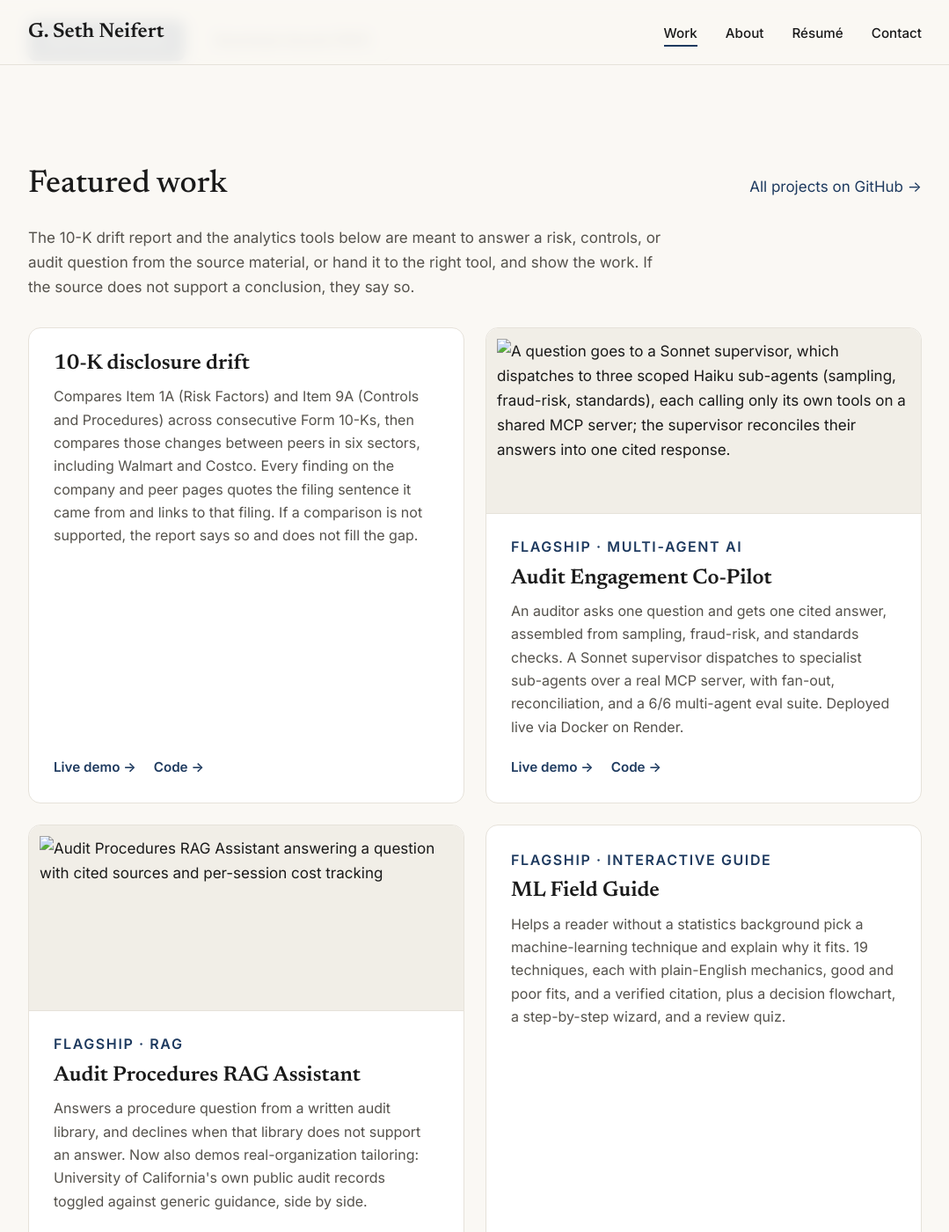
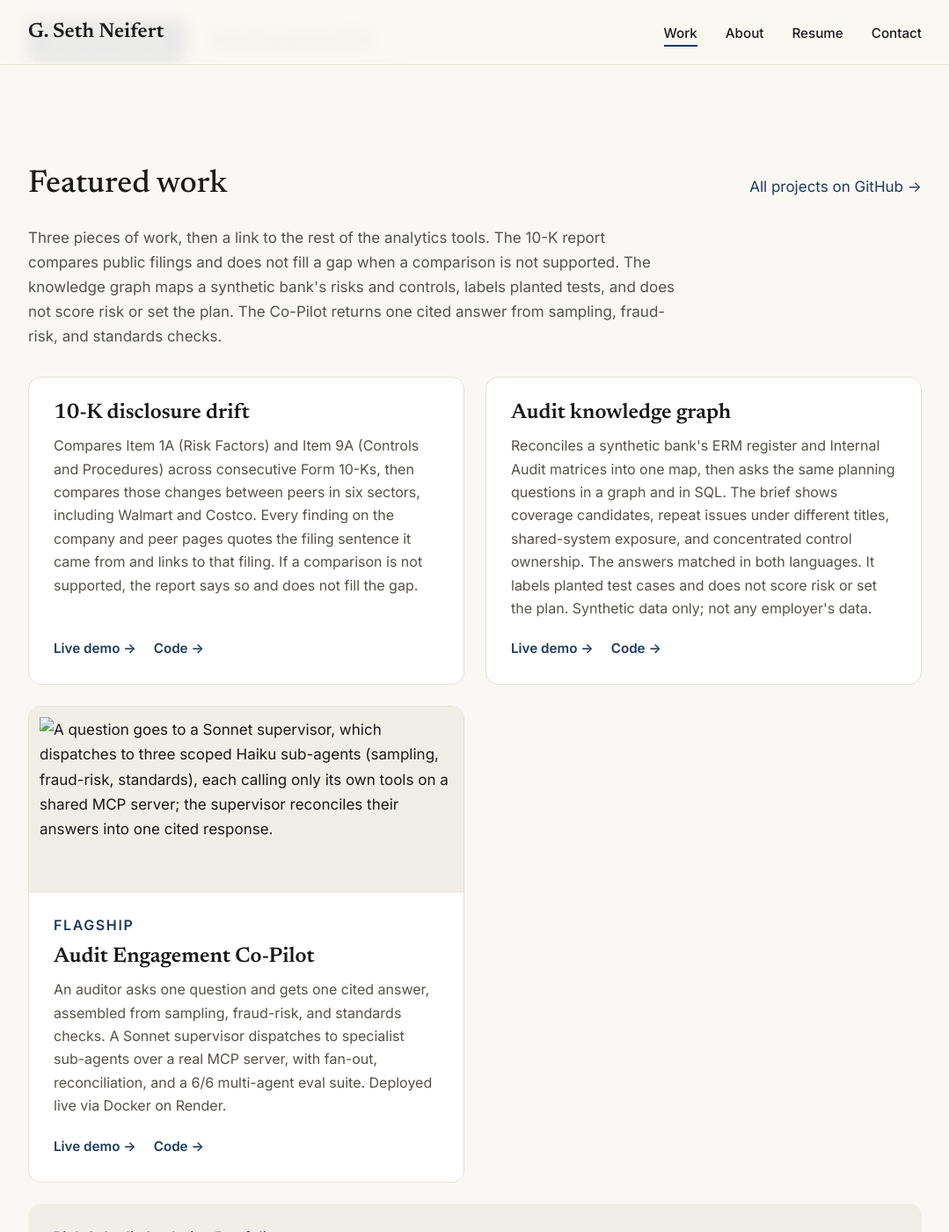
Before and after one commit to neifertg/neifertg.github.io, a Jekyll site: the page built from index.md, in a window 1280 px wide and 1400 px high, scrolled down 555 px. Shown: the whole window at 88% size, without its empty margins (100-1179 px from the left). Built offline with Jekyll 4.4.1, drawn with Linux system fonts in a browser that asks for light colours; some of the changed text lies outside the part shown.

Commit message:
Revise featured work and replace the resume PDF
Use the reviewed eyebrow, description, and four-item featured section, spell Resume without an accent, and compile the one-page resume from the supplied LaTeX.

Co-authored-by: G. Seth Neifert <neifertg@users.noreply.github.com>

```diff
--- a/_config.yml
+++ b/_config.yml
@@ -1,7 +1,7 @@
 title: G. Seth Neifert
 tagline: "Risk, controls, and analytics"
 markdown: kramdown
-description: "Data scientist delivering insights and efficiencies for internal audit, risk, and compliance teams — real, deployed projects."
+description: "Risk, controls, and analytics. More than eight years turning messy data into insights and efficiencies. CIA, MS Business Analytics."
 url: "https://neifertg.github.io"
 plugins:
   - jekyll-seo-tag
--- a/_layouts/default.html
+++ b/_layouts/default.html
@@ -20,7 +20,7 @@
         <ul>
           <li><a href="#featured-work">Work</a></li>
           <li><a href="#about">About</a></li>
-          <li><a href="#background-resume">Résumé</a></li>
+          <li><a href="#background-resume">Resume</a></li>
           <li><a href="#contact">Contact</a></li>
         </ul>
       </nav>
--- a/assets/css/style.scss
+++ b/assets/css/style.scss
@@ -163,7 +163,7 @@ hr { display: none; }
 
 .note { color: var(--muted); font-size: 0.95rem; margin-top: var(--space-3); }
 
-/* Disclosures (the six tools, the full résumé) */
+/* Disclosures (the six tools, the full resume) */
 details.more { margin-top: var(--space-3); }
 details.more summary {
   cursor: pointer;
@@ -185,7 +185,7 @@ details.more .card p { font-size: 0.95rem; }
 .about-text { flex: 2 1 26rem; min-width: 0; color: var(--text-soft); }
 .about-aside { flex: 1 1 16rem; }
 
-/* Résumé */
+/* Resume */
 .resume-cta { display: flex; flex-wrap: wrap; align-items: center; gap: var(--space-2); margin-bottom: var(--space-2); }
 .timeline { margin: var(--space-2) 0 var(--space-4); }
 .timeline-entry { border-left: 2px solid var(--border); padding: 0 0 var(--space-3) var(--space-3); margin-left: 0.25rem; }
--- a/index.md
+++ b/index.md
@@ -1,18 +1,18 @@
 ---
 layout: default
 title: G. Seth Neifert
-description: "Data scientist delivering insights and efficiencies for internal audit, risk, and compliance teams — real, deployed projects."
+description: "Risk, controls, and analytics. More than eight years turning messy data into insights and efficiencies. CIA, MS Business Analytics."
 ---
 
 <section class="hero" id="top">
 <div class="container hero-inner">
 <div class="hero-text">
-<p class="eyebrow">Data scientist · Internal audit &amp; risk</p>
+<p class="eyebrow">Risk, controls, and analytics</p>
 <h1>Risk, controls, and analytics | Turning messy data into insights and efficiencies | CIA, MS Business Analytics</h1>
 <p class="hero-lede">More than eight years across internal audit, risk, and compliance. I find faster, more complete ways to test controls and surface risk, and I keep the judgment with people.</p>
 <div class="button-row">
 <a class="button" href="#featured-work">See featured work</a>
-<a class="button-secondary" href="/assets/resume.pdf">Download résumé (PDF)</a>
+<a class="button-secondary" href="/assets/resume.pdf">Download resume (PDF)</a>
 </div>
 </div>
 <div class="hero-photo">
@@ -27,7 +27,7 @@ description: "Data scientist delivering insights and efficiencies for internal a
 <h2>Featured work</h2>
 <a href="https://github.com/neifertg">All projects on GitHub →</a>
 </div>
-<p class="section-intro">The 10-K drift report and the analytics tools below are meant to answer a risk, controls, or audit question from the source material, or hand it to the right tool, and show the work. If the source does not support a conclusion, they say so.</p>
+<p class="section-intro">Three pieces of work, then a link to the rest of the analytics tools. The 10-K report compares public filings and does not fill a gap when a comparison is not supported. The knowledge graph maps a synthetic bank's risks and controls, labels planted tests, and does not score risk or set the plan. The Co-Pilot returns one cited answer from sampling, fraud-risk, and standards checks.</p>
 
 <div class="card-grid">
 <article class="card">
@@ -37,53 +37,24 @@ description: "Data scientist delivering insights and efficiencies for internal a
 </article>
 
 <article class="card">
+<h3><a href="https://neifertg.github.io/audit-knowledge-graph/">Audit knowledge graph</a></h3>
+<p>Reconciles a synthetic bank's ERM register and Internal Audit matrices into one map, then asks the same planning questions in a graph and in SQL. The brief shows coverage candidates, repeat issues under different titles, shared-system exposure, and concentrated control ownership. The answers matched in both languages. It labels planted test cases and does not score risk or set the plan. Synthetic data only; not any employer's data.</p>
+<div class="card-links"><a href="https://neifertg.github.io/audit-knowledge-graph/">Live demo →</a><a href="https://github.com/neifertg/audit-knowledge-graph">Code →</a></div>
+</article>
+
+<article class="card">
 <div class="card-media"><img src="https://raw.githubusercontent.com/neifertg/risk-analytics-portfolio/main/assets/audit-engagement-co-pilot-architecture.svg" alt="A question goes to a Sonnet supervisor, which dispatches to three scoped Haiku sub-agents (sampling, fraud-risk, standards), each calling only its own tools on a shared MCP server; the supervisor reconciles their answers into one cited response." loading="lazy"></div>
-<p class="card-label is-flagship">Flagship · Multi-agent AI</p>
+<p class="card-label is-flagship">Flagship</p>
 <h3><a href="https://github.com/neifertg/risk-analytics-portfolio/tree/main/audit-engagement-co-pilot">Audit Engagement Co-Pilot</a></h3>
 <p>An auditor asks one question and gets one cited answer, assembled from sampling, fraud-risk, and standards checks. A Sonnet supervisor dispatches to specialist sub-agents over a real MCP server, with fan-out, reconciliation, and a 6/6 multi-agent eval suite. Deployed live via Docker on Render.</p>
 <div class="card-links"><a href="https://audit-engagement-co-pilot.onrender.com">Live demo →</a><a href="https://github.com/neifertg/risk-analytics-portfolio/tree/main/audit-engagement-co-pilot">Code →</a></div>
 </article>
-
-<article class="card">
-<div class="card-media"><img src="https://raw.githubusercontent.com/neifertg/risk-analytics-portfolio/main/assets/audit-rag-assistant-demo.png" alt="Audit Procedures RAG Assistant answering a question with cited sources and per-session cost tracking" loading="lazy"></div>
-<p class="card-label is-flagship">Flagship · RAG</p>
-<h3><a href="https://github.com/neifertg/risk-analytics-portfolio/tree/main/audit-rag-assistant">Audit Procedures RAG Assistant</a></h3>
-<p>Answers a procedure question from a written audit library, and declines when that library does not support an answer. Now also demos real-organization tailoring: University of California's own public audit records toggled against generic guidance, side by side.</p>
-<div class="card-links"><a href="https://84abkcnqvptyedbbssztx8.streamlit.app/">Live demo →</a><a href="https://github.com/neifertg/risk-analytics-portfolio/tree/main/audit-rag-assistant">Code →</a></div>
-</article>
-
-<article class="card">
-<p class="card-label is-flagship">Flagship · Interactive guide</p>
-<h3><a href="https://neifertg.github.io/ml-field-guide/">ML Field Guide</a></h3>
-<p>Helps a reader without a statistics background pick a machine-learning technique and explain why it fits. 19 techniques, each with plain-English mechanics, good and poor fits, and a verified citation, plus a decision flowchart, a step-by-step wizard, and a review quiz.</p>
-<div class="card-links"><a href="https://neifertg.github.io/ml-field-guide/">Explore the guide →</a></div>
-</article>
-
-<article class="card">
-<p class="card-label">Developer tool · Open source</p>
-<h3><a href="https://github.com/neifertg/capitan">capitan</a></h3>
-<p>Keeps AI coding agents on course: every change starts from a one-page plan tied to a goal, gets checked by a second agent before it merges, and leaves its lessons for the next plan. Works with any AI coding tool.</p>
-<div class="card-links"><a href="https://github.com/neifertg/capitan#how-it-works">See how it works →</a></div>
-</article>
 </div>
 
 <div class="band">
-<p><strong>Risk &amp; Audit Analytics Portfolio:</strong> six more working audit-analytics tools, each with real data, real metrics, and honest write-ups of bugs and fixes over time.</p>
-<a class="band-link" href="https://neifertg.github.io/risk-analytics-portfolio/">Explore the portfolio →</a>
+<p><strong><a href="https://neifertg.github.io/risk-analytics-portfolio/">Risk &amp; Audit Analytics Portfolio</a></strong><br>Working audit-analytics tools and source-citing assistants, with live demos and honest write-ups. The Co-Pilot above is one of them; the rest, including a procedures assistant, Benford screening, journal-entry testing, and sampling, live on the portfolio site.</p>
+<div class="button-row"><a class="band-link" href="https://neifertg.github.io/risk-analytics-portfolio/">See the analytics tools →</a><a class="band-link" href="https://github.com/neifertg/risk-analytics-portfolio">Code →</a></div>
 </div>
-
-<details class="more">
-<summary>Show the six tools</summary>
-<div class="card-grid">
-<div class="card"><p><strong><a href="https://github.com/neifertg/risk-analytics-portfolio/tree/main/benfords-law-analyzer">Benford's Law Analyzer</a></strong> — Screens a set of financial figures for an unusual leading-digit pattern, a standard forensic check. Run against ~6,400 real SEC EDGAR filings (chi-square p=0.20).</p></div>
-<div class="card"><p><strong><a href="https://github.com/neifertg/risk-analytics-portfolio/tree/main/duplicate-vendor-payment-checker">Duplicate Vendor Payment Checker</a></strong> — Flags likely duplicate vendor payments. Four named AP-recon techniques, 98% recall / 100% precision on a seeded ledger.</p></div>
-<div class="card"><p><strong><a href="https://github.com/neifertg/risk-analytics-portfolio/tree/main/journal-entry-testing-analyzer">Journal Entry Testing Analyzer</a></strong> — Flags journal entries that match standard fraud-risk tests. AU-C 240 / PCAOB AS 2401 journal-entry testing, 100% recall across five risk criteria.</p></div>
-<div class="card"><p><strong><a href="https://github.com/neifertg/risk-analytics-portfolio/tree/main/sod-conflict-checker">Segregation-of-Duties Conflict Checker</a></strong> — Flags users who hold both sides of a duty that should be split between two people. 100% recall and precision on synthetic access data.</p></div>
-<div class="card"><p><strong><a href="https://github.com/neifertg/risk-analytics-portfolio/tree/main/sampling-calculator">Statistical Audit Sampling Calculator</a></strong> — Plans an audit sample and checks the math against published audit tables. Attribute and MUS/PPS sampling verified against 10 real published AICPA reliability-factor table values.</p></div>
-<div class="card"><p><strong><a href="https://github.com/neifertg/risk-analytics-portfolio/tree/main/deck-builder">Presentation Deck Builder</a></strong> — Turns an outline into a branded training deck: self-contained reveal.js decks, with a real 16-slide "Anomaly Detection for Internal Audit" example. <a href="https://neifertg.github.io/risk-analytics-portfolio/deck-builder/decks/anomaly-detection-for-internal-audit/index.html">Live demo</a></p></div>
-</div>
-<p class="note">Also in that repo, outside the audit domain: <a href="https://github.com/neifertg/risk-analytics-portfolio/tree/main/ames-housing-price-prediction">Ames Housing Price Prediction</a> (Ridge/Lasso/Random Forest on real Kaggle data) and <a href="https://github.com/neifertg/risk-analytics-portfolio/tree/main/imdb-review-text-analytics">IMDB Review Text Analytics</a> (LDA topics, lexicon sentiment, a trained Naive Bayes classifier).</p>
-</details>
 
 <p class="note"><strong>Currently building:</strong> wilderness-trail <em>(private, in progress; happy to walk through it, just ask)</em>, a GPS-aware, live-weather Oregon Trail-style survival sim with Duolingo-style species-ID training.</p>
 </div>
@@ -101,9 +72,9 @@ description: "Data scientist delivering insights and efficiencies for internal a
 
 <section class="section" id="background-resume">
 <div class="container" markdown="1">
-<h2>Résumé</h2>
+<h2>Resume</h2>
 <div class="resume-cta">
-<a class="button" href="/assets/resume.pdf">Download résumé (PDF)</a>
+<a class="button" href="/assets/resume.pdf">Download resume (PDF)</a>
 </div>
 
 <details class="more" markdown="1">
```
Also changed, not shown: profile-README-draft.md (+1 -1 lines), README.md, 2 other files.
